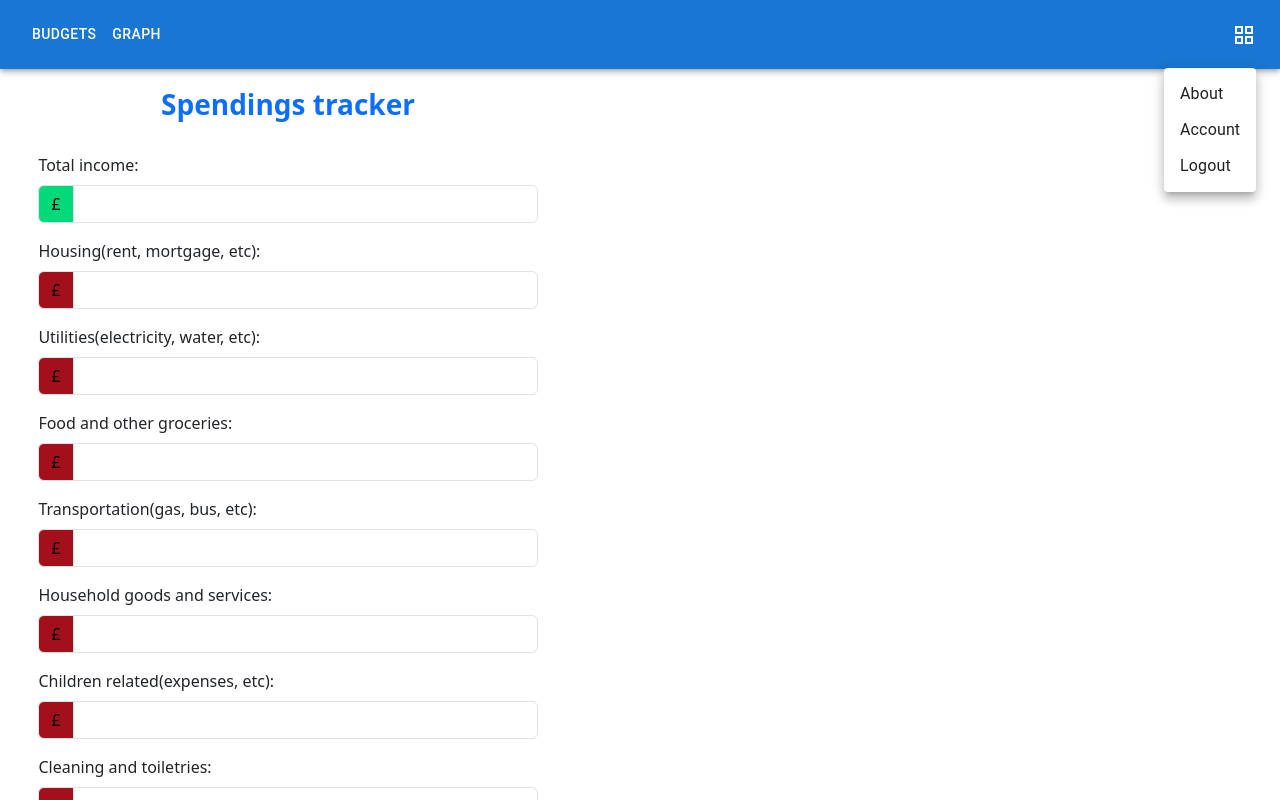
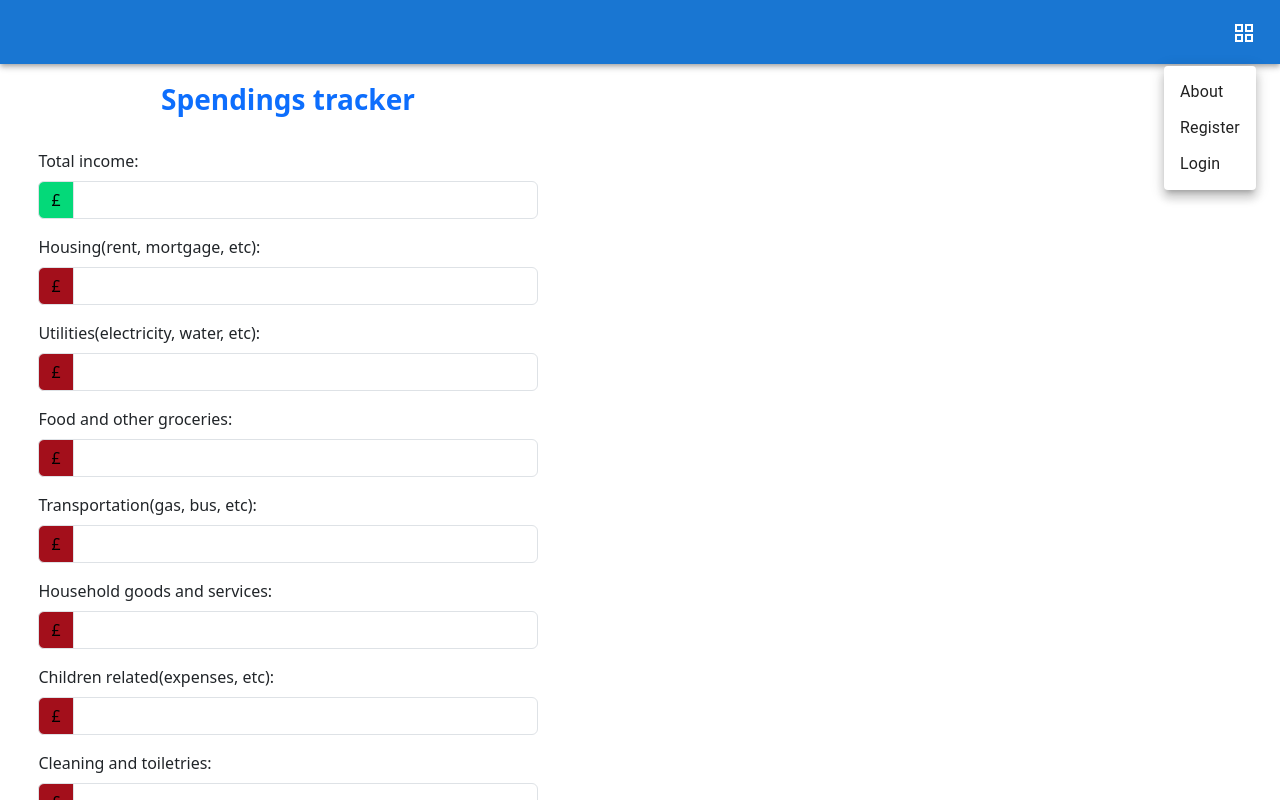
Before and after one commit to bianca-g-b/BudgetPlannerApp, a React (Vite) app in the folder frontend/: page / in a window 1280 px wide. Both pictures are taken after a click on the button "menu for current user". Shown: the top 800 px of the page. Built offline with nearby package versions, Linux system fonts and the light colour scheme.

Commit message:
implemented conditional rendering for menu items

```diff
--- a/frontend/src/components/Menu.jsx
+++ b/frontend/src/components/Menu.jsx
@@ -60,19 +60,19 @@ export default function MenuAppBar() {
           <Box
           sx={{ flexGrow: 1, display: { xs: 'flex', md: 'flex' } }}
           >
-            <Button
+            {isAuthenticated && <Button
             component={Link}
             href="/dashboard"
             sx={{ my: 2, color: 'white', display: 'block' }}
             >Budgets
-            </Button>
+            </Button>}
 
-            <Button
+            {isAuthenticated && <Button
             component={Link}
             href="/dashboard"
             sx={{ my: 2, color: 'white', display: 'block' }}
             >Graph
-            </Button>
+            </Button>}
           </Box>
 
           <Box sx={{ flexGrow: 0 }}>
@@ -113,18 +113,32 @@ export default function MenuAppBar() {
                   <Typography textAlign="center">About</Typography>
                 </MenuItem>
 
-                <MenuItem
+                {isAuthenticated && <MenuItem
                     component = {Link}
                     href="/dashboard"
                     onClick={handleCloseUserMenu}>
                   <Typography textAlign="center">Account</Typography>
-                </MenuItem>
+                </MenuItem>}
 
-                <MenuItem
+                {isAuthenticated && <MenuItem
                     onClick={handleLogout}
                     >
                   <Typography textAlign="center">Logout</Typography>
-                </MenuItem>
+                </MenuItem>}
+
+                {!isAuthenticated && <MenuItem
+                    component = {Link}
+                    href="/register"
+                    onClick={handleCloseUserMenu}>
+                  <Typography textAlign="center">Register</Typography>
+                </MenuItem>}
+
+                {!isAuthenticated && <MenuItem
+                    component = {Link}
+                    href="/login"
+                    onClick={handleCloseUserMenu}>
+                  <Typography textAlign="center">Login</Typography>
+                </MenuItem>}
 
             </Menu>
           </Box>
```
